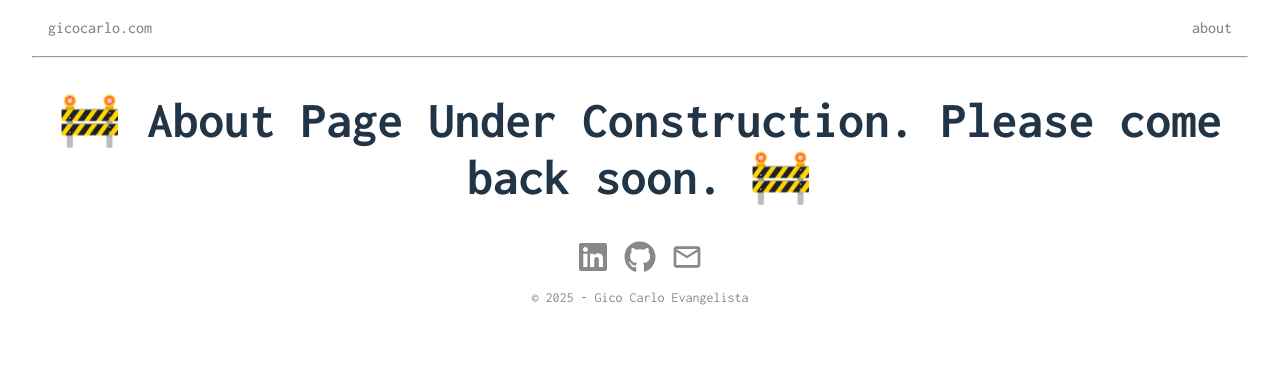
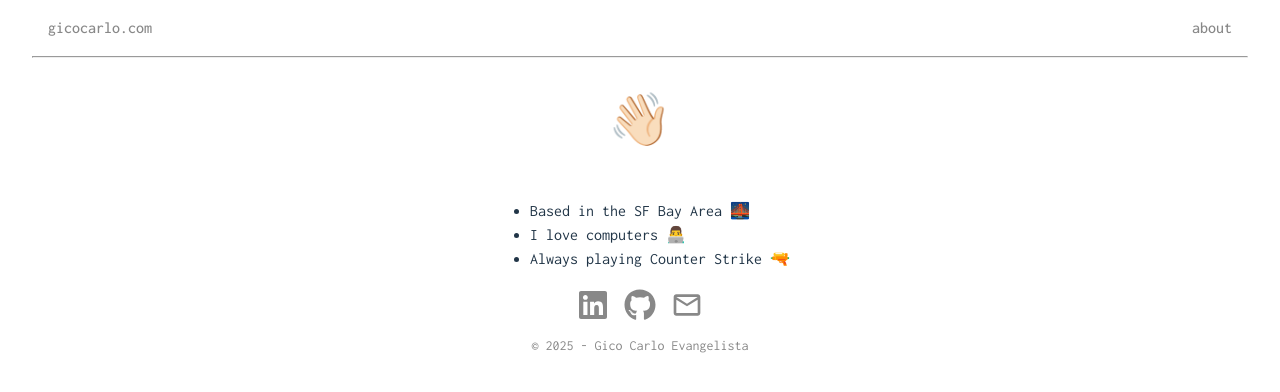
Before and after one commit to gicocarlo/gicocarlo.com, a React (Vite) app: page /about in a window 1280 px wide. Shown: the top 392 px of the page. Built offline with nearby package versions, Linux system fonts and the light colour scheme.

Commit message:
feat: update about page & install motion

```diff
--- a/package.json
+++ b/package.json
@@ -15,6 +15,7 @@
     "@fontsource/roboto": "^5.2.6",
     "@mui/icons-material": "^7.1.1",
     "@mui/material": "^7.1.1",
+    "motion": "^12.23.12",
     "react": "^18.3.1",
     "react-dom": "^18.3.1",
     "react-icons": "^5.3.0",
--- /dev/null
+++ b/src/components/About/About.css
@@ -0,0 +1,4 @@
+ul {
+  display: inline-block;
+  text-align: left;
+}
--- a/src/components/About/About.tsx
+++ b/src/components/About/About.tsx
@@ -1,7 +1,20 @@
+import './About.css'
+
 function About() {
   return (
     <>
-        <h1>🚧 About Page Under Construction. Please come back soon. 🚧</h1>
+      <h1>👋🏻</h1>
+      <ul>
+        <li>
+          Based in the SF Bay Area 🌉
+        </li>
+        <li>
+          I love computers 👨‍💻
+        </li>
+        <li>
+          Always playing Counter Strike 🔫
+        </li>
+      </ul>
     </>
   )
 }
```
Also changed, not shown: 1 other file (tests, documents, lock files or other folders).
